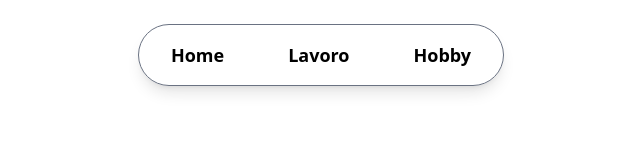
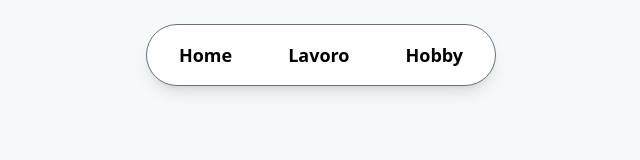
Before and after one commit to Leonardo200213/Portfolio-Personale, a React (Vite) app: page / in a window 1280 px wide. Shown: the top 160 px of the page, without its empty margins (319-959 px from the left). Built offline with nearby package versions, Linux system fonts and the light colour scheme.

Commit message:
colore sfondo personalizzato

```diff
--- a/index.html
+++ b/index.html
@@ -4,9 +4,9 @@
     <meta charset="UTF-8" />
     <link rel="icon"/>
     <meta name="viewport" content="width=device-width, initial-scale=1.0" />
-    <title>portfolio</title>
+    <title>Sito Leonardo</title>
   </head>
-  <body>
+  <body class="bg-pastel-green">
     <div id="root"></div>
     <script type="module" src="/src/main.tsx"></script>
   </body>
--- a/src/App.tsx
+++ b/src/App.tsx
@@ -3,8 +3,8 @@ import { BrowserRouter, NavLink } from "react-router-dom"
 function App() {
   return (
     <BrowserRouter>
-      <div >
-        <ul className="flex mx-auto gap-5 mt-6 font-bold text-lg border border-gray-500 p-2.5 rounded-full w-fit shadow-lg select-none">
+      <div>
+        <ul className="flex mx-auto gap-3 mt-6 font-bold text-lg border border-gray-500 bg-white p-2.5 rounded-full w-fit shadow-lg select-none">
           <li>
             <NavLink
               to="/home"
--- a/src/index.css
+++ b/src/index.css
@@ -1,4 +1,7 @@
 @import "tailwindcss";
+@theme {
+  --color-pastel-green: #F5F9FA;
+}
 
 .nav-link {
   @apply inline-block px-5 py-1 rounded-full border-2 border-transparent;
@@ -6,7 +9,7 @@
 
 .nav-link.active {
   @apply text-blue-600 bg-gray-200 border-gray-300 shadow-sm;
-  animation: bounceText 0.5s ease-in-out;
+  animation: bounceText 0.3s ease-in-out;
 }
 
 @keyframes bounceText {
@@ -19,6 +22,10 @@
 
 /* :root {
 transition-transform duration-300 scale-105
+
+.nav-link {
+  @apply inline-block px-5 py-1 rounded-full border-2 border-transparent text-gray-600 bg-gray-400;
+}
 
   font-family: system-ui, Avenir, Helvetica, Arial, sans-serif;
   line-height: 1.5;
```
